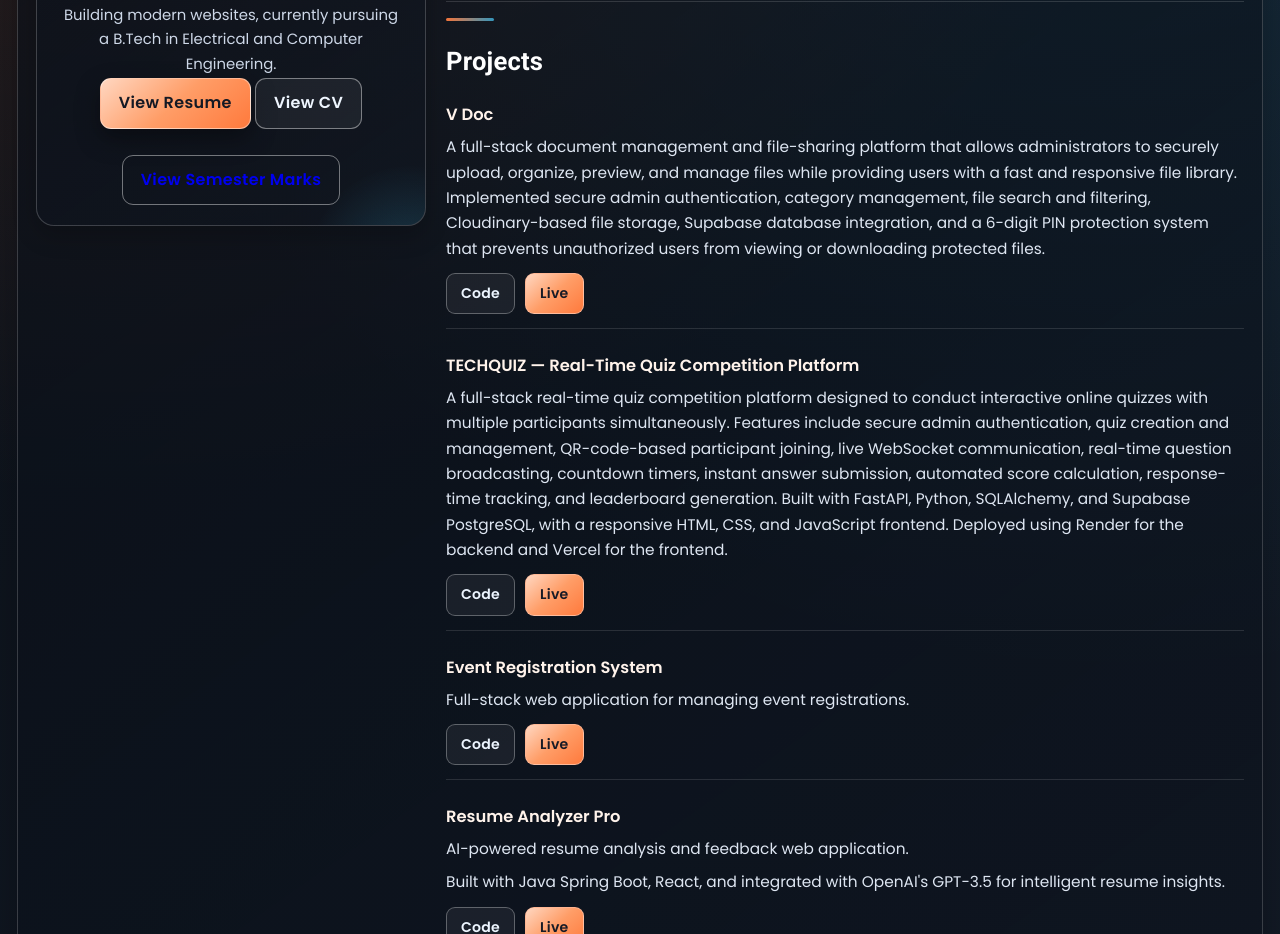
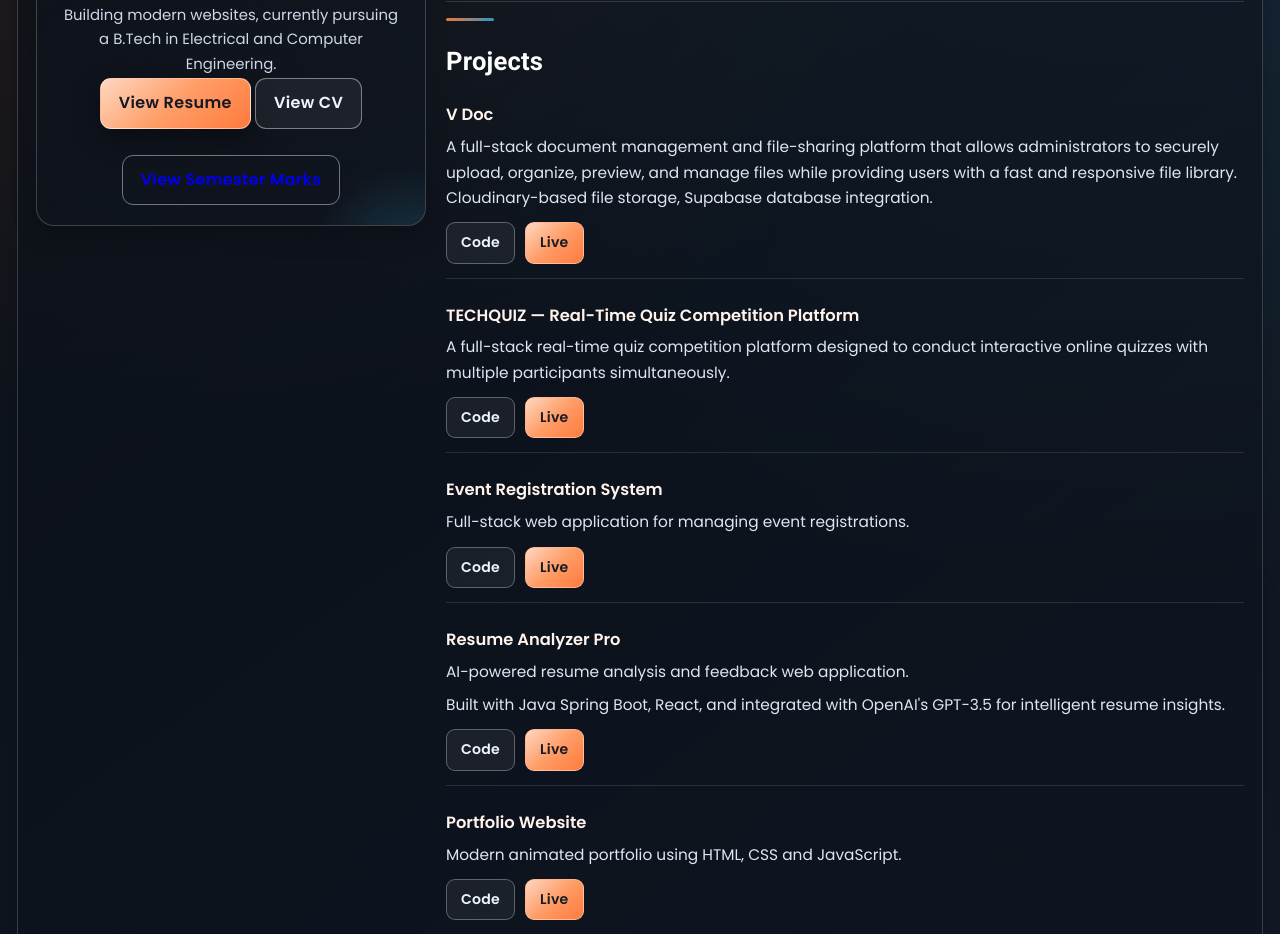
Before and after one commit to vijaydholpuria/vijay-portfolio, a plain HTML site: page index.html in a window 1280 px wide. Shown: the part 1168-2102 px from the top of the page. Drawn offline with nearby package versions, Linux system fonts and the light colour scheme.

Commit message:
Update index.html

```diff
--- a/index.html
+++ b/index.html
@@ -137,7 +137,7 @@
                     <h3>Projects</h3>
                     <div class="project">
                         <h4>V Doc </h4>
-                        <p>A full-stack document management and file-sharing platform that allows administrators to securely upload, organize, preview, and manage files while providing users with a fast and responsive file library. Implemented secure admin authentication, category management, file search and filtering, Cloudinary-based file storage, Supabase database integration, and a 6-digit PIN protection system that prevents unauthorized users from viewing or downloading protected files.</p>
+                        <p>A full-stack document management and file-sharing platform that allows administrators to securely upload, organize, preview, and manage files while providing users with a fast and responsive file library. Cloudinary-based file storage, Supabase database integration.</p>
                         <div class="project-actions">
                             <a href="https://github.com/vijaydholpuria/Vdocuments" target="_blank" class="project-link">Code</a>
                             <a href="https://vdoc-beta.vercel.app" target="_blank" class="project-link live">Live</a>
@@ -146,7 +146,7 @@
 
                     <div class="project">
                        <h4>TECHQUIZ — Real-Time Quiz Competition Platform</h4>
-                       <p>A full-stack real-time quiz competition platform designed to conduct interactive online quizzes with multiple participants simultaneously. Features include secure admin authentication, quiz creation and management, QR-code-based participant joining, live WebSocket communication, real-time question broadcasting, countdown timers, instant answer submission, automated score calculation, response-time tracking, and leaderboard generation. Built with FastAPI, Python, SQLAlchemy, and Supabase PostgreSQL, with a responsive HTML, CSS, and JavaScript frontend. Deployed using Render for the backend and Vercel for the frontend.</p>
+                       <p>A full-stack real-time quiz competition platform designed to conduct interactive online quizzes with multiple participants simultaneously.</p>
                     <div class="project-actions">
                            <a href="https://github.com/vijaydholpuria/TECHQUIZ" target="_blank" class="project-link">Code</a>
                            <a href="https://techquiz-plum.vercel.app" target="_blank" class="project-link live">Live</a>
```
